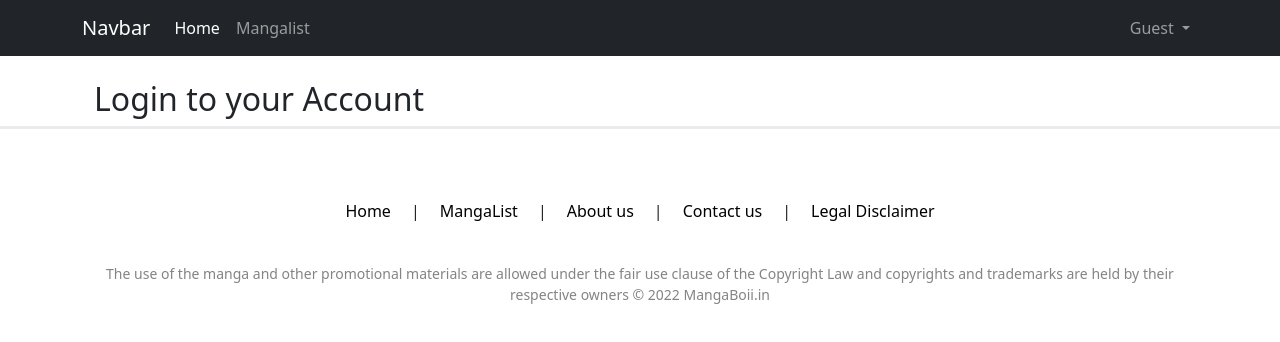
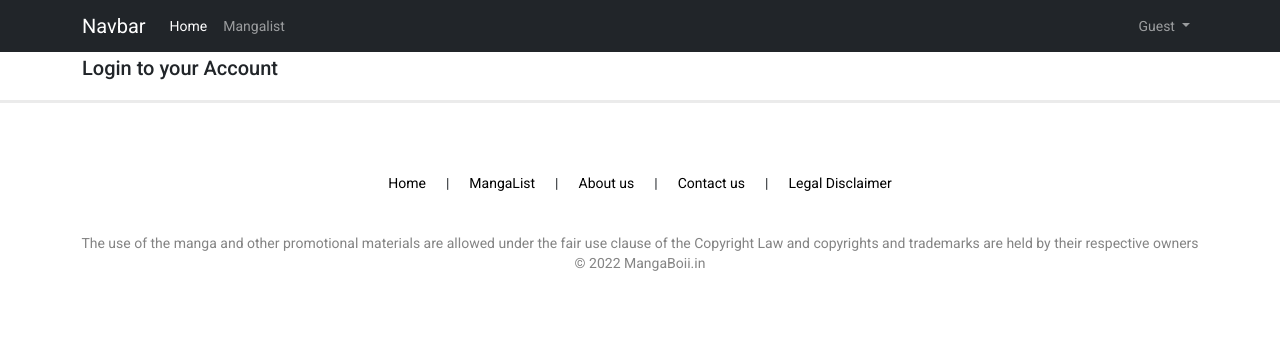
Before and after one commit to ShahbaazX786/Mangaboii, an Angular app in the folder Mangadesu/: page /login in a window 1280 px wide. Shown: the top 342 px of the page. Built offline with nearby package versions, Linux system fonts and the light colour scheme.

Commit message:
CL-1.1.7: Added ng material and set somethings up.

```diff
--- a/Mangadesu/angular.json
+++ b/Mangadesu/angular.json
@@ -27,6 +27,7 @@
               "src/assets"
             ],
             "styles": [
+              "./node_modules/@angular/material/prebuilt-themes/indigo-pink.css",
               "src/styles.css"
             ],
             "scripts": []
@@ -94,6 +95,7 @@
               "src/assets"
             ],
             "styles": [
+              "./node_modules/@angular/material/prebuilt-themes/indigo-pink.css",
               "src/styles.css"
             ],
             "scripts": []
--- a/Mangadesu/package.json
+++ b/Mangadesu/package.json
@@ -11,10 +11,12 @@
   "private": true,
   "dependencies": {
     "@angular/animations": "~13.3.0",
+    "@angular/cdk": "^13.3.9",
     "@angular/common": "~13.3.0",
     "@angular/compiler": "~13.3.0",
     "@angular/core": "~13.3.0",
     "@angular/forms": "~13.3.0",
+    "@angular/material": "^13.3.9",
     "@angular/platform-browser": "~13.3.0",
     "@angular/platform-browser-dynamic": "~13.3.0",
     "@angular/router": "~13.3.0",
--- a/Mangadesu/src/app/components/login/login.component.html
+++ b/Mangadesu/src/app/components/login/login.component.html
@@ -1,14 +1,9 @@
 <div class="container">
-  <div class="container">
-    <div class="img-div">
-      <img src="">
+  <div class="content-box">
+    <div class="leftside">
+      <div class="txt-div">
+        <h2>Login to your Account</h2>
+      </div>
     </div>
-    <div class="txt-div">
-      <h2>Login to your Account</h2>
-    </div>
-    <div class="form-div">
-
-    </div>
-
   </div>
 </div>
--- a/Mangadesu/src/index.html
+++ b/Mangadesu/src/index.html
@@ -9,8 +9,11 @@
   <!-- CSS only -->
   <link href="https://cdn.jsdelivr.net/npm/bootstrap@5.2.0-beta1/dist/css/bootstrap.min.css" rel="stylesheet"
     integrity="sha384-0evHe/X+R7YkIZDRvuzKMRqM+OrBnVFBL6DOitfPri4tjfHxaWutUpFmBp4vmVor" crossorigin="anonymous">
+  <link rel="preconnect" href="https://fonts.gstatic.com">
+  <link href="https://fonts.googleapis.com/css2?family=Roboto:wght@300;400;500&display=swap" rel="stylesheet">
+  <link href="https://fonts.googleapis.com/icon?family=Material+Icons" rel="stylesheet">
 </head>
-<body>
+<body class="mat-typography">
   <app-root></app-root>
   <!-- JavaScript Bundle with Popper -->
   <script src="https://cdn.jsdelivr.net/npm/bootstrap@5.2.0-beta1/dist/js/bootstrap.bundle.min.js"
--- a/Mangadesu/src/styles.css
+++ b/Mangadesu/src/styles.css
@@ -1,5 +1,5 @@
 /* You can add global styles to this file, and also import other style files */
-/*Custom scroll-bar */
+/*Custom scroll-bar #Adding this in global so that the whole website can maintain custom scrollbar properties*/
 ::-webkit-scrollbar{
   width: 1em;
 }
@@ -21,3 +21,6 @@
   background: rgb(0, 220, 100);
 }
 /*Custom scroll-bar */
+
+html, body { height: 100%; }
+body { margin: 0; font-family: Roboto, "Helvetica Neue", sans-serif; }
```
Also changed, not shown: Mangadesu/src/app/app.module.ts (+8 -1 lines), 1 other file (tests, documents, lock files or other folders).
